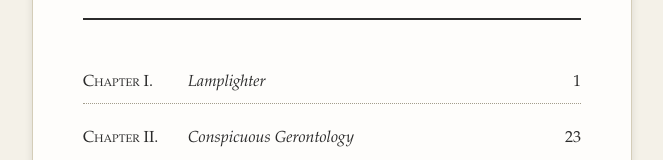
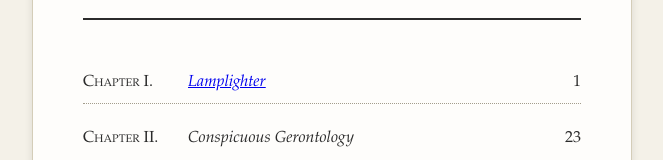
Before and after one commit to labelman/poems, a plain HTML site: page index.html in a window 1280 px wide. Shown: the part 236-396 px from the top of the page, without its empty margins (308-971 px from the left). Drawn offline with Linux system fonts and the light colour scheme.

Commit message:
Update and rename index_1.html to index.html

```diff
--- a/index_1.html
+++ b/index.html
@@ -81,7 +81,7 @@
         <ul class="contents-list">
             <li class="contents-item">
                 <span class="chapter-number">Chapter I.</span>
-                <span class="chapter-title">Lamplighter</span>
+                <span class="chapter-title"><a href="mappoem.html">Lamplighter</a></span>
                 <span class="page-number">1</span>
             </li>
 
```
